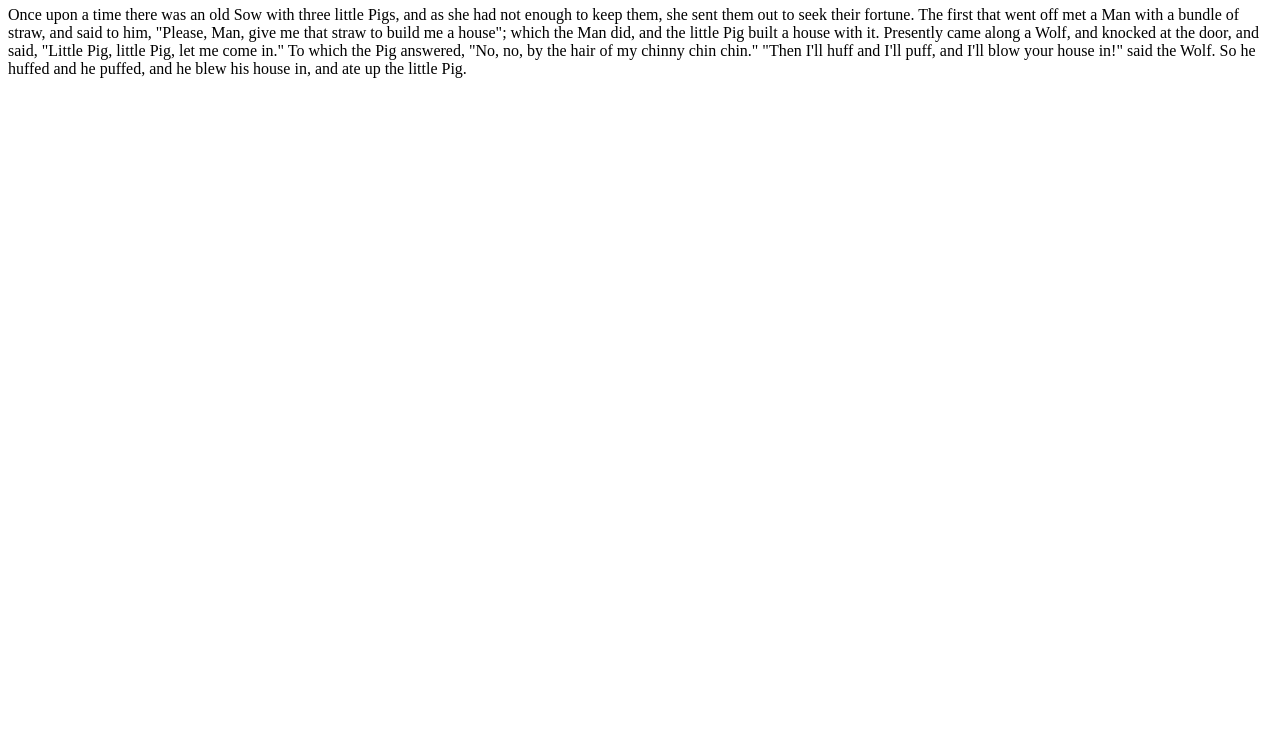
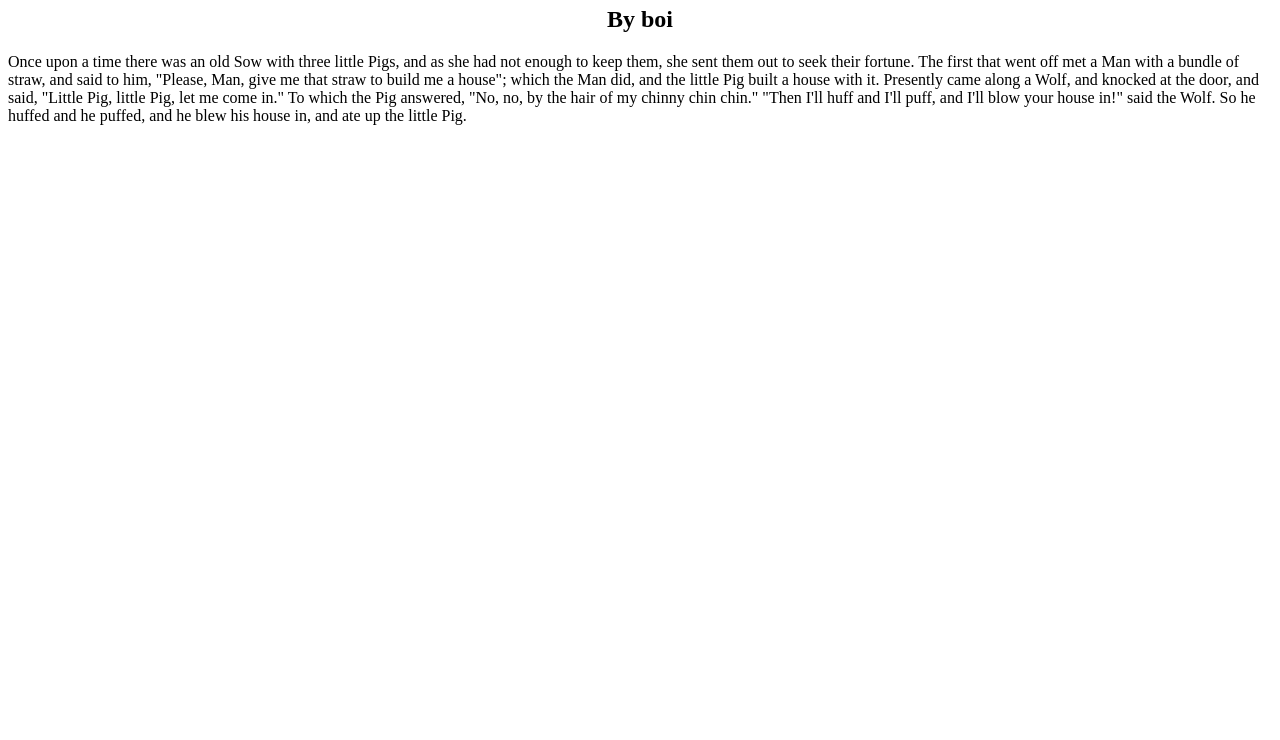
Before and after one commit to atomic-ozzy/threelittlepigs, a plain HTML site: page index.html in a window 1280 px wide. Shown: the part 60-800 px from the top of the page. Drawn offline with Linux system fonts and the light colour scheme.

Commit message:
Update index.html

```diff
--- a/index.html
+++ b/index.html
@@ -2,6 +2,7 @@
   <head>
     <center>
       <h1>THE STORY OF THE THREE LITTLE PIGS</h1>
+      <h2>By boi</h2>
     </center>
       <p>Once upon a time there was an old Sow with three little Pigs, and as she had not enough to keep them, she sent them out to seek their fortune.
         The first that went off met a Man with a bundle of straw, and said to him, "Please, Man, give me that straw to build me a house"; which the Man
```
